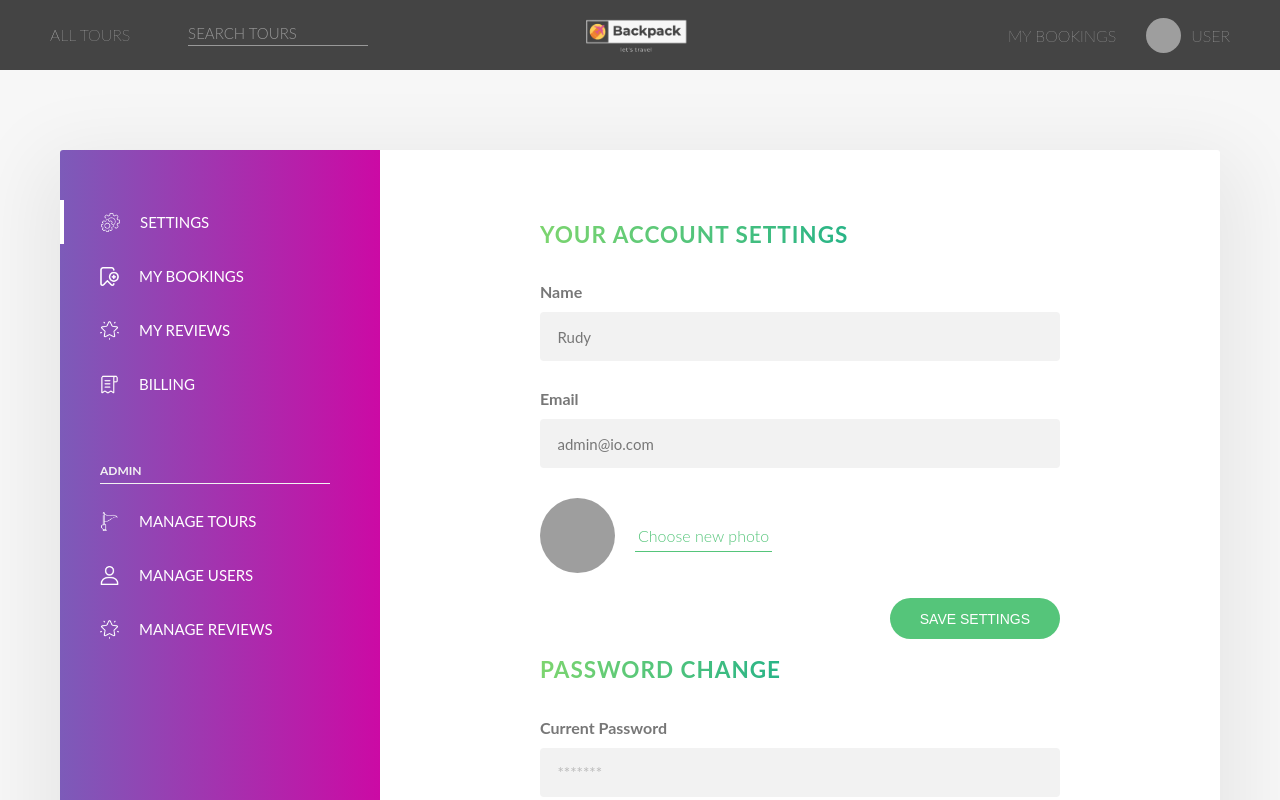
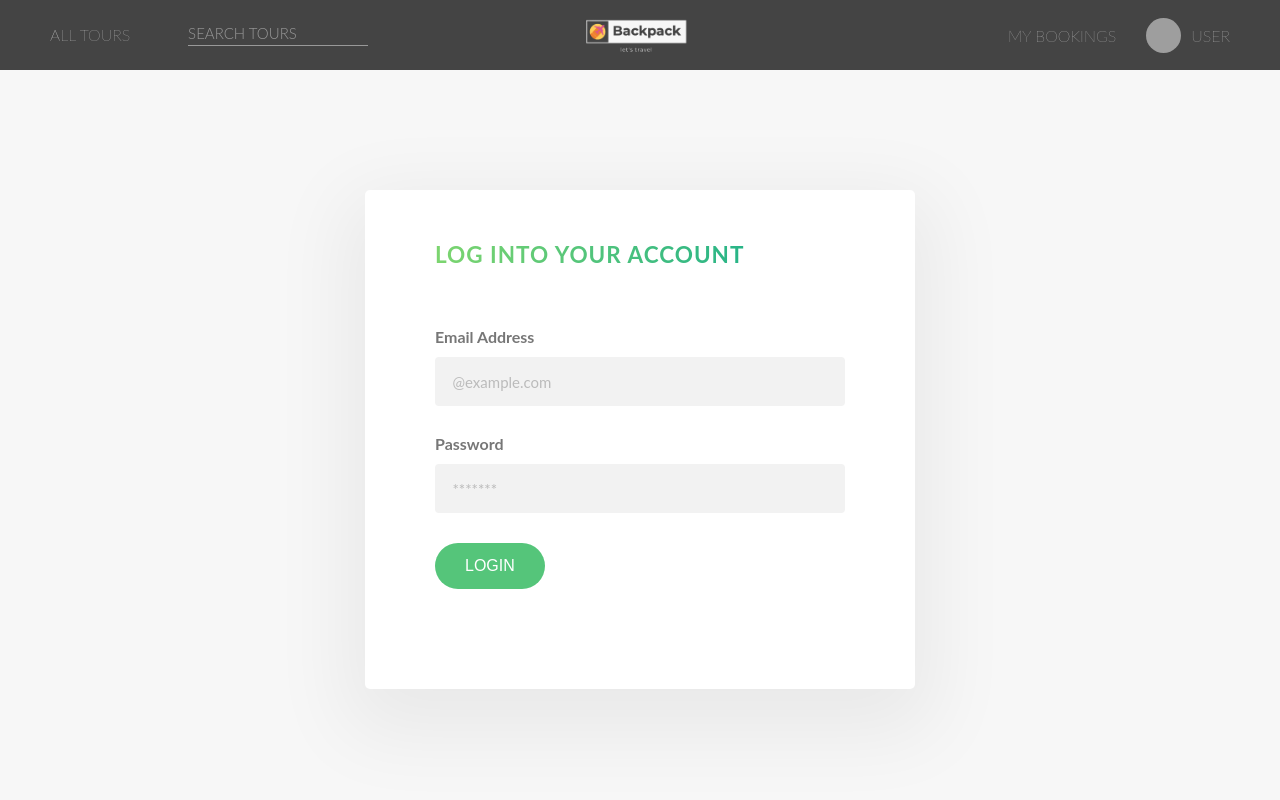
Before and after one commit to dexter9code/Backpack_FrontEnd, a React (Create React App) app: page / in a window 1280 px wide. Shown: the top 800 px of the page. Built offline with nearby package versions, Linux system fonts and the light colour scheme; no server answers; grey boxes are pictures that could not be loaded; the HTML template or start-up script is replaced by a standard one.

Commit message:
added login form

```diff
--- a/src/App.js
+++ b/src/App.js
@@ -6,6 +6,7 @@ import Tour from "./components/screens/Tour";
 import { getData } from "./components/common/getData";
 import Overview from "./components/screens/Overview";
 import Account from "./components/screens/account/Account";
+import SignIn from "./components/screens/signIn/SignIn";
 
 function App() {
   const dispatch = useDispatch();
@@ -17,7 +18,8 @@ function App() {
       <Navbar />
       {/* <Tour /> */}
       {/* <Overview /> */}
-      <Account />
+      {/* <Account /> */}
+      <SignIn />
       <Footer />
     </>
   );
--- a/src/components/common/inputField/inputField.css
+++ b/src/components/common/inputField/inputField.css
@@ -19,7 +19,7 @@
 
   .ma-bt-md {
     margin-bottom: 3rem !important;
-  }
+  }s
 
   .form__input:focus {
     outline: none;
--- /dev/null
+++ b/src/components/screens/signIn/SignIn.js
@@ -0,0 +1,37 @@
+import styles from "./signIn.module.css";
+import GreenButton from "./../../common/buttons/GreenButton";
+import InputField from "./../../common/inputField/InputField";
+
+const SignIn = function (props) {
+  return (
+    <main className={styles.main}>
+      <div className={styles.login_form}>
+        <h2 className={`${styles.heading_secondary} ${styles.ma_bt_lg}`}>
+          Log into your account
+        </h2>
+        <form className={styles.form}>
+          <InputField
+            id={`email`}
+            lableTitle={`Email address`}
+            inputType={`email`}
+            required={true}
+            inputPlaceholder={`@example.com`}
+          />
+          <InputField
+            id={`password`}
+            lableTitle={`password`}
+            inputType={`password`}
+            required={true}
+            inputPlaceholder={`*******`}
+            extraStyles={`ma-bt-md`}
+          />
+          <div className={styles.form__group}>
+            <GreenButton title={`Login`} classes={`btn--green`} />
+          </div>
+        </form>
+      </div>
+    </main>
+  );
+};
+
+export default SignIn;
--- /dev/null
+++ b/src/components/screens/signIn/signIn.module.css
@@ -0,0 +1,53 @@
+.main {
+  background-color: #f7f7f7;
+  padding: 12rem 6rem;
+  -webkit-box-flex: 1;
+  -ms-flex: 1;
+  flex: 1;
+  position: relative;
+  }
+
+  .form{
+    margin-bottom: 5rem;
+    margin-top: 2rem;
+  }
+
+  .login_form {
+    margin: 0 auto;
+    max-width: 55rem;
+    background-color: #fff;
+    -webkit-box-shadow: 0 2.5rem 8rem 2rem rgba(0, 0, 0, 0.06);
+    box-shadow: 0 2.5rem 8rem 2rem rgba(0, 0, 0, 0.06);
+    padding: 5rem 7rem;
+    border-radius: 5px;
+  }
+
+
+  .heading_secondary {
+    font-size: 2.25rem;
+    text-transform: uppercase;
+    font-weight: 700;
+    background-image: -webkit-gradient(
+      linear,
+      left top,
+      right top,
+      from(#7dd56f),
+      to(#28b487)
+    );
+    background-image: linear-gradient(to right, #7dd56f, #28b487);
+    -webkit-background-clip: text;
+    background-clip: text;
+    color: transparent;
+    letter-spacing: 0.1rem;
+    line-height: 1.3;
+    display: inline-block;
+  }
+
+  .form__group:not(:last-child) {
+    margin-bottom: 2.5rem;
+  }
+
+
+  .ma_bt_lg {
+    margin-bottom: 3.5rem !important;
+  }
```
